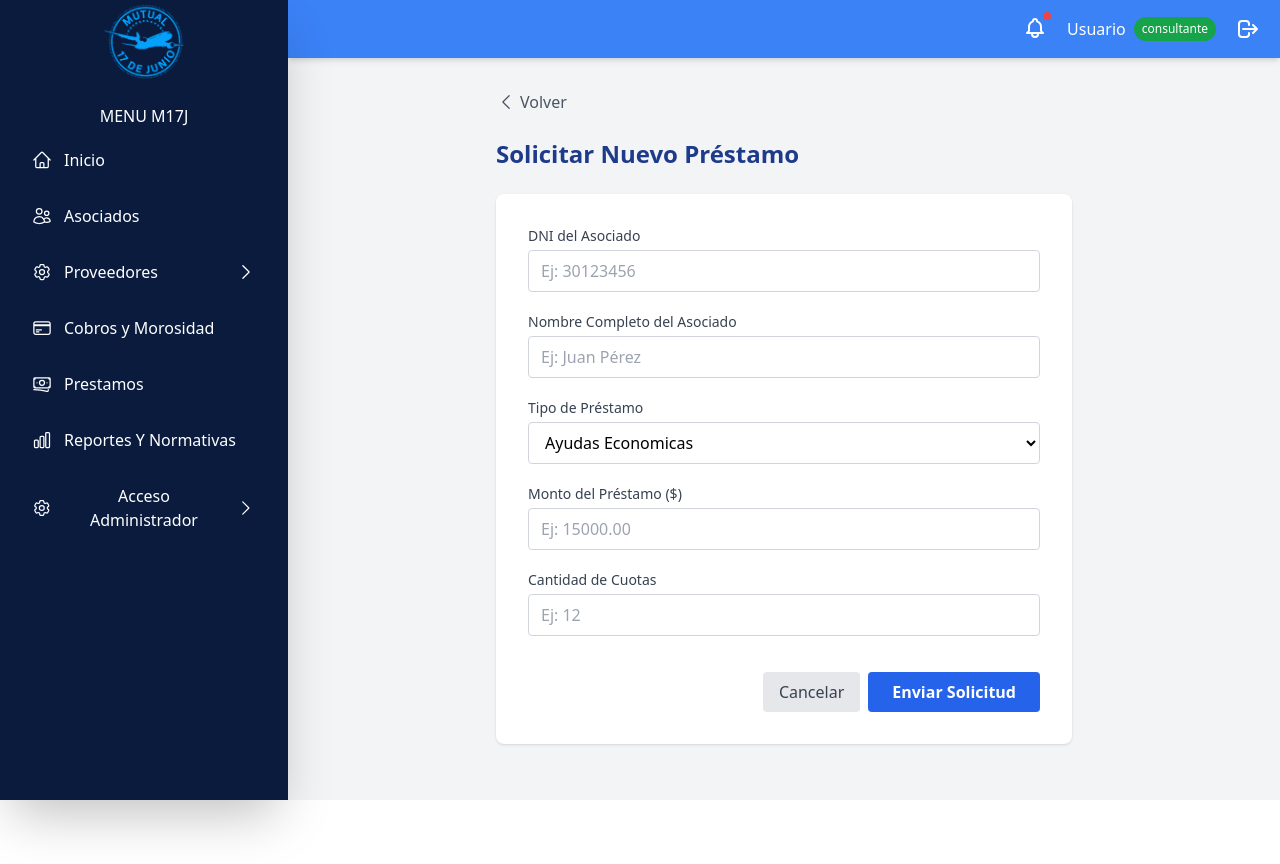
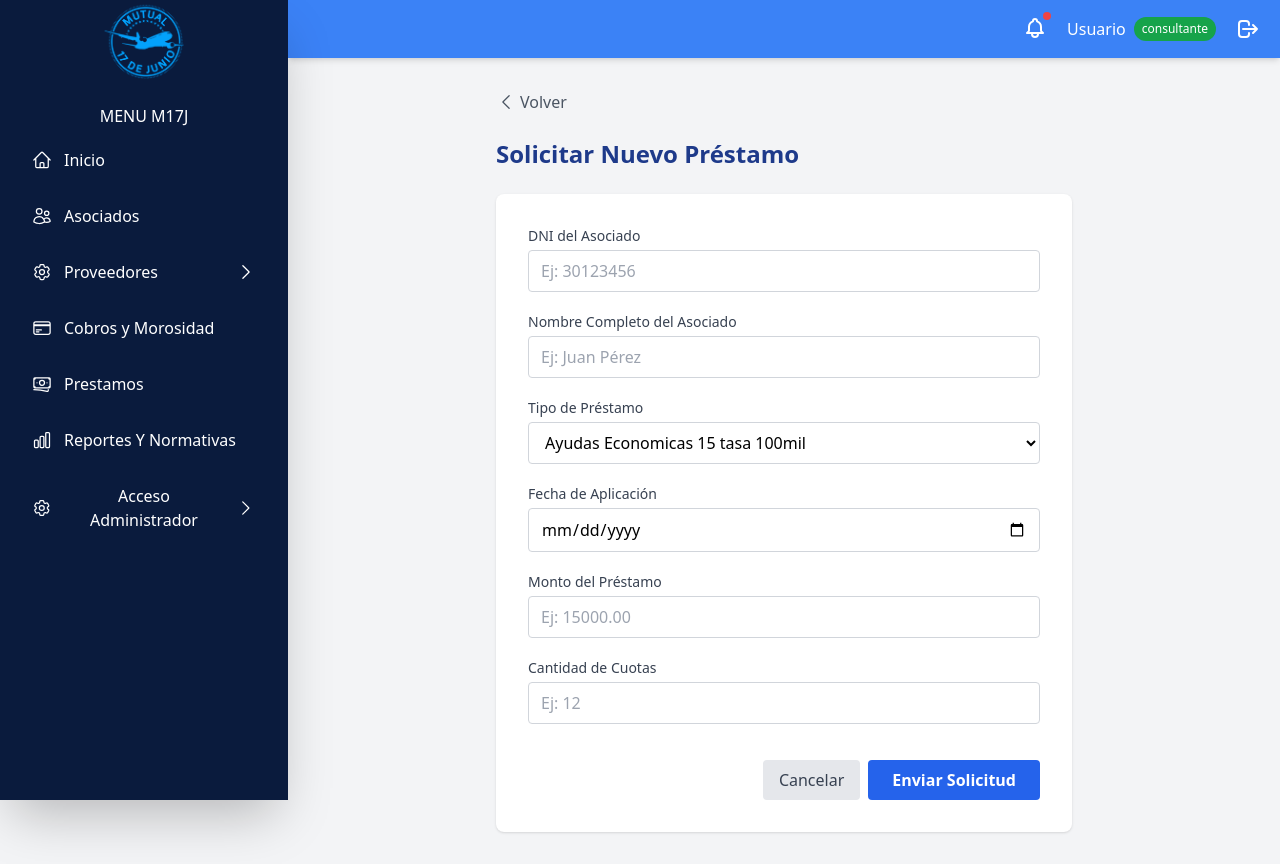
Before and after one commit to alanfrancoa/Mutual-17-Junio, a React (Create React App) app in the folder frontend/Mutual/: page /prestamos/solicitar in a window 1280 px wide. Before the commit the page ends 800 px from the top, so only its background shows below. Built offline with nearby package versions, Linux system fonts and the light colour scheme.

Commit message:
Se ajustan campos application_date y loan_type dropdown de form de Solicitar prestamo

```diff
--- a/frontend/Mutual/src/pages/modules/loans/requestLoan.tsx
+++ b/frontend/Mutual/src/pages/modules/loans/requestLoan.tsx
@@ -5,7 +5,7 @@ import Sidebar from "../../dashboard/components/Sidebar";
 import { ChevronLeftIcon } from "@heroicons/react/24/solid";
 
 // Opciones prestamos dropdown
-const loanTypes = ["Ayudas Economicas", "Electrodomesticos"];
+const loanTypes = ["Ayudas Economicas 15 tasa 100mil", "Electrodomesticos 5 tasa 50mil"];
 
 const RequestLoan: React.FC = () => {
   const navigate = useNavigate();
@@ -16,11 +16,17 @@ const RequestLoan: React.FC = () => {
     loanType: loanTypes[0],
     amount: "",
     installments: "",
+    applicationDate: "",
   });
 
-  const [message, setMessage] = useState<{ type: "success" | "error"; text: string } | null>(null);
+  const [message, setMessage] = useState<{
+    type: "success" | "error";
+    text: string;
+  } | null>(null);
 
-  const handleChange = (e: React.ChangeEvent<HTMLInputElement | HTMLSelectElement>) => {
+  const handleChange = (
+    e: React.ChangeEvent<HTMLInputElement | HTMLSelectElement>
+  ) => {
     setForm({ ...form, [e.target.name]: e.target.value });
   };
 
@@ -31,27 +37,41 @@ const RequestLoan: React.FC = () => {
     const parsedAmount = parseFloat(form.amount);
     const parsedInstallments = parseInt(form.installments, 10);
 
-
     // Validaciones por campos
 
     if (!form.dni.trim()) {
-      setMessage({ type: "error", text: "El DNI del asociado es obligatorio." });
+      setMessage({
+        type: "error",
+        text: "El DNI del asociado es obligatorio.",
+      });
       return;
     }
     if (!form.associateName.trim()) {
-      setMessage({ type: "error", text: "El nombre del asociado es obligatorio." });
+      setMessage({
+        type: "error",
+        text: "El nombre del asociado es obligatorio.",
+      });
       return;
     }
     if (!form.loanType || !loanTypes.includes(form.loanType)) {
-      setMessage({ type: "error", text: "Debe seleccionar un tipo de préstamo válido." });
+      setMessage({
+        type: "error",
+        text: "Debe seleccionar un tipo de préstamo válido.",
+      });
       return;
     }
     if (isNaN(parsedAmount) || parsedAmount <= 0) {
-      setMessage({ type: "error", text: "El monto debe ser un número positivo." });
+      setMessage({
+        type: "error",
+        text: "El monto debe ser un número positivo.",
+      });
       return;
     }
     if (isNaN(parsedInstallments) || parsedInstallments <= 0) {
-      setMessage({ type: "error", text: "La cantidad de cuotas debe ser un número entero positivo." });
+      setMessage({
+        type: "error",
+        text: "La cantidad de cuotas debe ser un número entero positivo.",
+      });
       return;
     }
 
@@ -72,14 +92,18 @@ const RequestLoan: React.FC = () => {
         loanType: loanTypes[0],
         amount: "",
         installments: "",
+        applicationDate: "",
       });
     } catch (error) {
       console.error("Error al solicitar préstamo:", error);
-      setMessage({ type: "error", text: "Error al solicitar el préstamo. Intente nuevamente." });
+      setMessage({
+        type: "error",
+        text: "Error al solicitar el préstamo. Intente nuevamente.",
+      });
     }
   };
 
-// Formulario de creacion prestamos
+  // Formulario de creacion prestamos
 
   return (
     <div className="min-h-screen bg-gray-100 flex">
@@ -98,13 +122,17 @@ const RequestLoan: React.FC = () => {
                 <span className="ml-1">Volver</span>
               </button>
             </div>
-            <h2 className="text-2xl font-bold text-blue-900 mb-6 ">Solicitar Nuevo Préstamo</h2>
+            <h2 className="text-2xl font-bold text-blue-900 mb-6 ">
+              Solicitar Nuevo Préstamo
+            </h2>
           </div>
           <div className="w-full max-w-xl bg-white rounded-lg shadow p-8">
             {message && (
               <div
                 className={`p-3 mb-4 rounded-md ${
-                  message.type === "success" ? "bg-green-100 text-green-800" : "bg-red-100 text-red-800"
+                  message.type === "success"
+                    ? "bg-green-100 text-green-800"
+                    : "bg-red-100 text-red-800"
                 }`}
                 role="alert"
               >
@@ -114,7 +142,10 @@ const RequestLoan: React.FC = () => {
 
             <form onSubmit={handleSubmit} className="space-y-5">
               <div>
-                <label htmlFor="dni" className="block text-sm font-medium text-gray-700 mb-1">
+                <label
+                  htmlFor="dni"
+                  className="block text-sm font-medium text-gray-700 mb-1"
+                >
                   DNI del Asociado
                 </label>
                 <input
@@ -130,7 +161,10 @@ const RequestLoan: React.FC = () => {
               </div>
 
               <div>
-                <label htmlFor="associateName" className="block text-sm font-medium text-gray-700 mb-1">
+                <label
+                  htmlFor="associateName"
+                  className="block text-sm font-medium text-gray-700 mb-1"
+                >
                   Nombre Completo del Asociado
                 </label>
                 <input
@@ -146,7 +180,11 @@ const RequestLoan: React.FC = () => {
               </div>
 
               <div>
-                <label htmlFor="loanType" className="block text-sm font-medium text-gray-700 mb-1">
+                {/* aca hay que traer el listado de loan_type */}
+                <label
+                  htmlFor="loanType"
+                  className="block text-sm font-medium text-gray-700 mb-1"
+                >
                   Tipo de Préstamo
                 </label>
                 <select
@@ -164,10 +202,29 @@ const RequestLoan: React.FC = () => {
                   ))}
                 </select>
               </div>
-
               <div>
-                <label htmlFor="amount" className="block text-sm font-medium text-gray-700 mb-1">
-                  Monto del Préstamo ($)
+                <label
+                  htmlFor="applicationDate"
+                  className="block text-sm font-medium text-gray-700 mb-1"
+                >
+                  Fecha de Aplicación
+                </label>
+                <input
+                  type="date"
+                  id="applicationDate"
+                  name="applicationDate"
+                  value={form.applicationDate || ""}
+                  onChange={handleChange}
+                  required
+                  className="w-full border border-gray-300 rounded px-3 py-2 focus:outline-none focus:ring-2 focus:ring-blue-500 focus:border-transparent"
+                />
+              </div>
+              <div>
+                <label
+                  htmlFor="amount"
+                  className="block text-sm font-medium text-gray-700 mb-1"
+                >
+                  Monto del Préstamo
                 </label>
                 <input
                   type="number"
@@ -184,7 +241,10 @@ const RequestLoan: React.FC = () => {
               </div>
 
               <div>
-                <label htmlFor="installments" className="block text-sm font-medium text-gray-700 mb-1">
+                <label
+                  htmlFor="installments"
+                  className="block text-sm font-medium text-gray-700 mb-1"
+                >
                   Cantidad de Cuotas
                 </label>
                 <input
```
